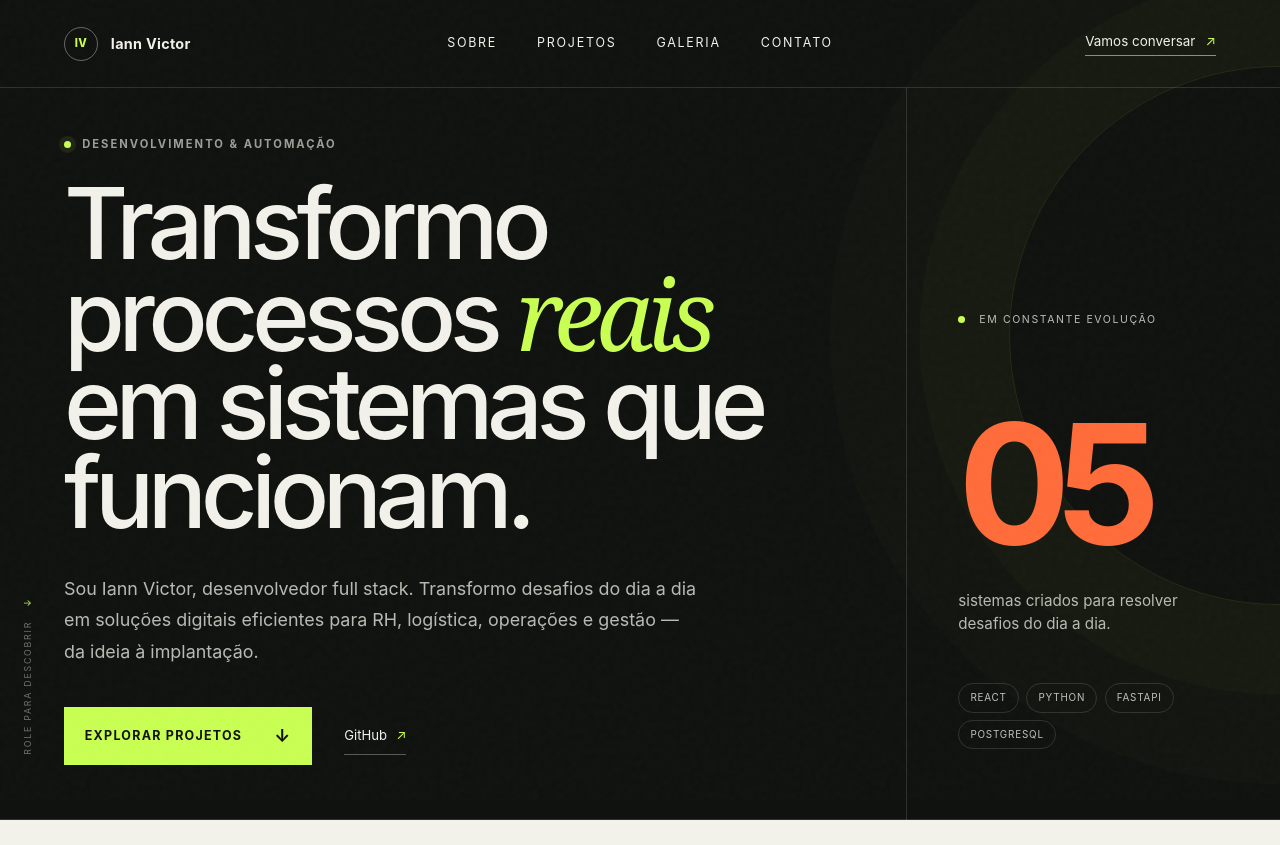
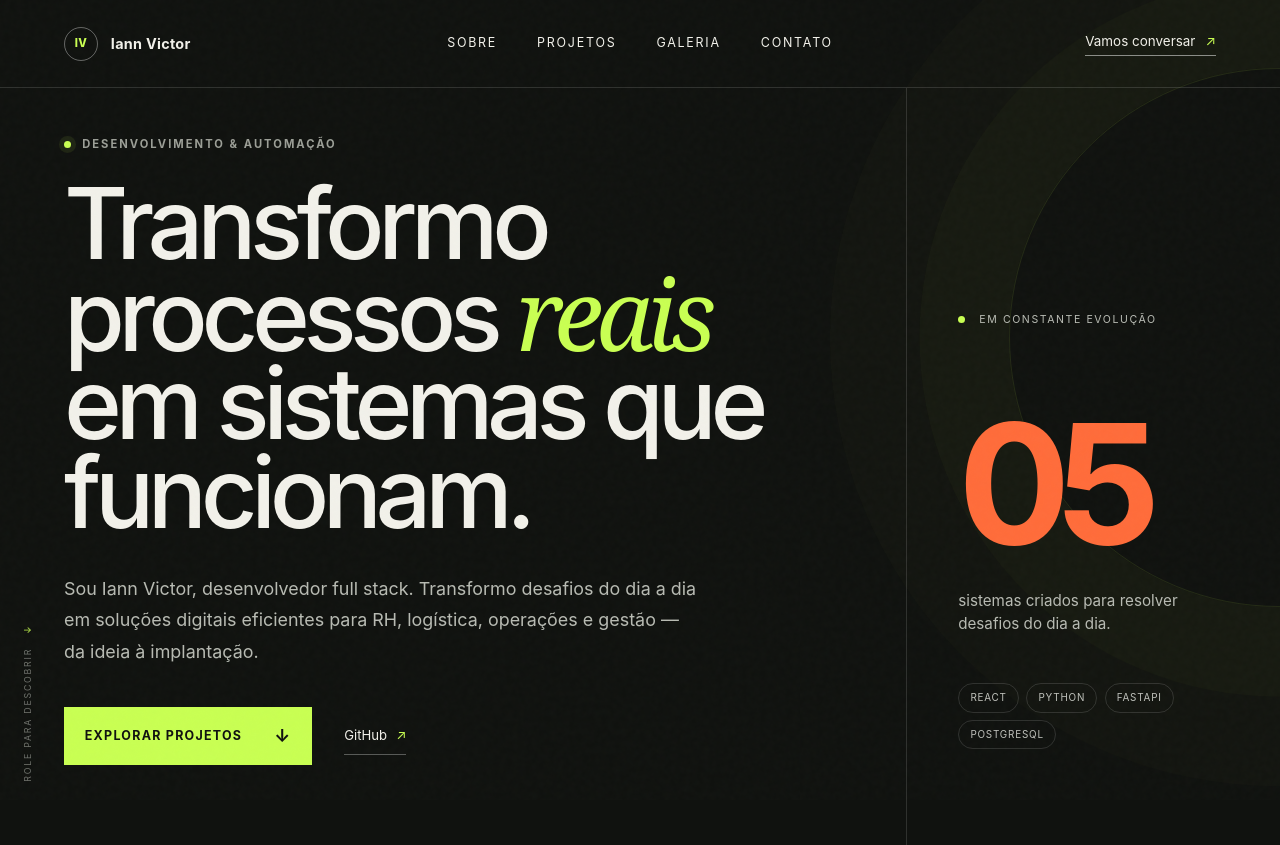
Before and after one commit to iannvictor1/portfolio, a plain HTML site: page index.html in a window 1280 px wide. Shown: the top 845 px of the page. Drawn offline with Linux system fonts and the light colour scheme.

Commit message:
Corrige altura  da seção inicial

```diff
--- a/styles.css
+++ b/styles.css
@@ -57,8 +57,7 @@ button { font: inherit; }
 .menu-button span { display: block; width: 24px; height: 1px; margin: 6px; background: white; transition: transform .2s; }
 
 .hero {
-  min-height: 820px;
-  height: 100svh;
+  min-height: max(820px, 100svh);
   padding-top: 88px;
   display: grid;
   grid-template-columns: minmax(0, 1.55fr) minmax(310px, .45fr);
```
